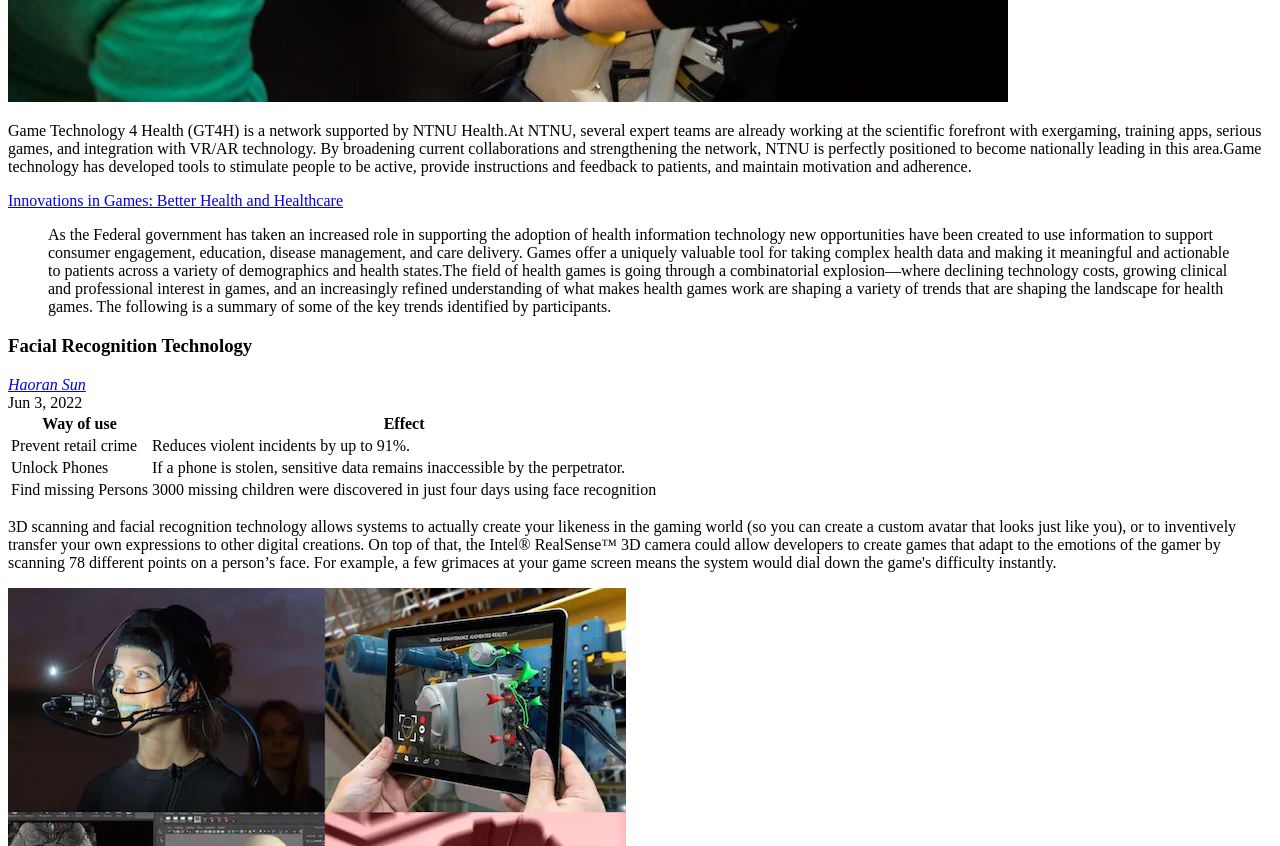
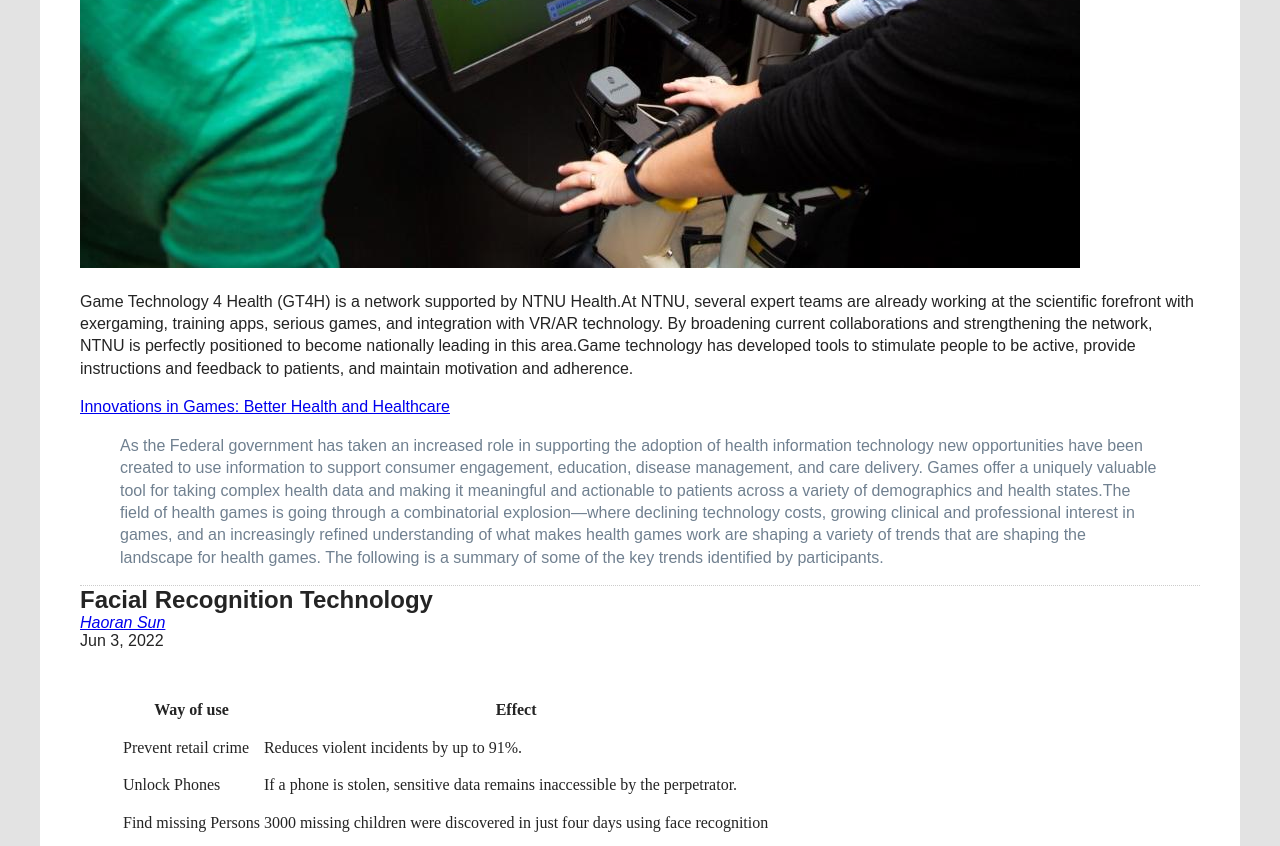
Before and after one commit to Calvinsun123/mi349_blog, a plain HTML site: page index.html in a window 1280 px wide. Shown: the part 980-1826 px from the top of the page. Drawn offline with Linux system fonts and the light colour scheme.

Commit message:
Updated html and css

```diff
--- a/index.html
+++ b/index.html
@@ -4,6 +4,7 @@
     <meta charset="UTF-8">
     <meta http-equiv="X-UA-Compatible" content="IE=edge">
     <meta name="viewport" content="width=device-width, initial-scale=1.0">
+    <link rel="stylesheet" href="style.css">
     <title>Game</title>
 </head>
 <body>
@@ -42,7 +43,7 @@
                 some of the key trends identified by participants.</p></blockquote>
         </article>
     <article class="blog-post">
-        <h3>Facial Recognition Technology</h3>
+        <h4>Facial Recognition Technology</h4>
         <address class="author"><a rel="author" href="https://www.instagram.com/boom_you_kill_me/">Haoran Sun</a></address>
         <time datetime="2022-6-3" title="June 3, 2022">Jun 3, 2022</time>
         <table>
@@ -64,7 +65,7 @@
             <td>3000 missing children were discovered in just four days using face recognition </td>
         </tr>
         </table>
-        <p>3D scanning and facial recognition technology allows systems to actually create your likeness in the gaming world (so you can create a custom avatar that looks just like you), or to inventively transfer your own expressions to other digital creations. On top of that, the Intel® RealSense™ 3D camera could allow developers to create games that adapt to the emotions of the gamer by scanning 78 different points on a person’s face. For example, a few grimaces at your game screen means the system would dial down the game's difficulty instantly.</p>
+        <p>3D scanning and facial recognition technology allows systems to actually create your likeness in the gaming world (so you can create a custom avatar that looks just like you), or to inventively transfer your own expressions to other digital creations. On top of that, the Intel® RealSense™ 3D camera could allow developers to create games that adapt to the emotions of the gamer by scanning 78 different points on a person's face. For example, a few grimaces at your game screen means the system would dial down the game's difficulty instantly.</p>
         <p><img alt="image of Facial Recognition" src="CubMotion1.webp" /></p>
         <p>Facial recognition is an exciting technology used for accomplishing a wide range of objectives like making online payments, unlocking phones, finding missing people, smarter advertising, and video games. While video game developers and gamers have welcomed the technology's use, experts (including gaming enthusiasts) are concerned about its privacy implications.</p>
         <p>How Tencent's sweeping new facial scans will catch Chinese kids playing past curfew, you can check here<a href="https://www.theverge.com/2021/7/9/22567029/tencent-china-facial-recognition-honor-of-kings-game-for-peace"> Tencent </a>But to a certain extent, it will indeed solve the addiction of teenagers to games,Good for the mental and physical health of minors.</p>
--- /dev/null
+++ b/style.css
@@ -0,0 +1,53 @@
+html {
+    background: #e3e3e3;
+}
+body {
+     font-family: Arial, Helvetica, sans-serif;
+     margin: 40px;
+     padding: 40px;
+     color: #242424;
+     border-top: 10px solid #242424;
+     background: #fff;
+}
+h1 {
+       font-size:  3em;
+       margin: 0;
+}
+
+p {
+       line-height: 1.4em;
+
+}
+
+#blog {
+      border-top: 1px dotted #ccc;
+}
+
+.blog-post {
+    border-bottom: 1px dotted #ccc;
+}
+
+
+
+
+h2 {
+    font-size: 2em;
+    margin: 2;
+}
+
+table {
+    line-height: 2.1em;
+    font-family: 'Times New Roman', Times, serif;
+    font-size: 1em;
+    margin: 40px;
+
+}
+
+blockquote{
+    color: #708090;
+}
+
+h4{
+    font-size:  1.5em;
+    margin: 0;
+}
```
